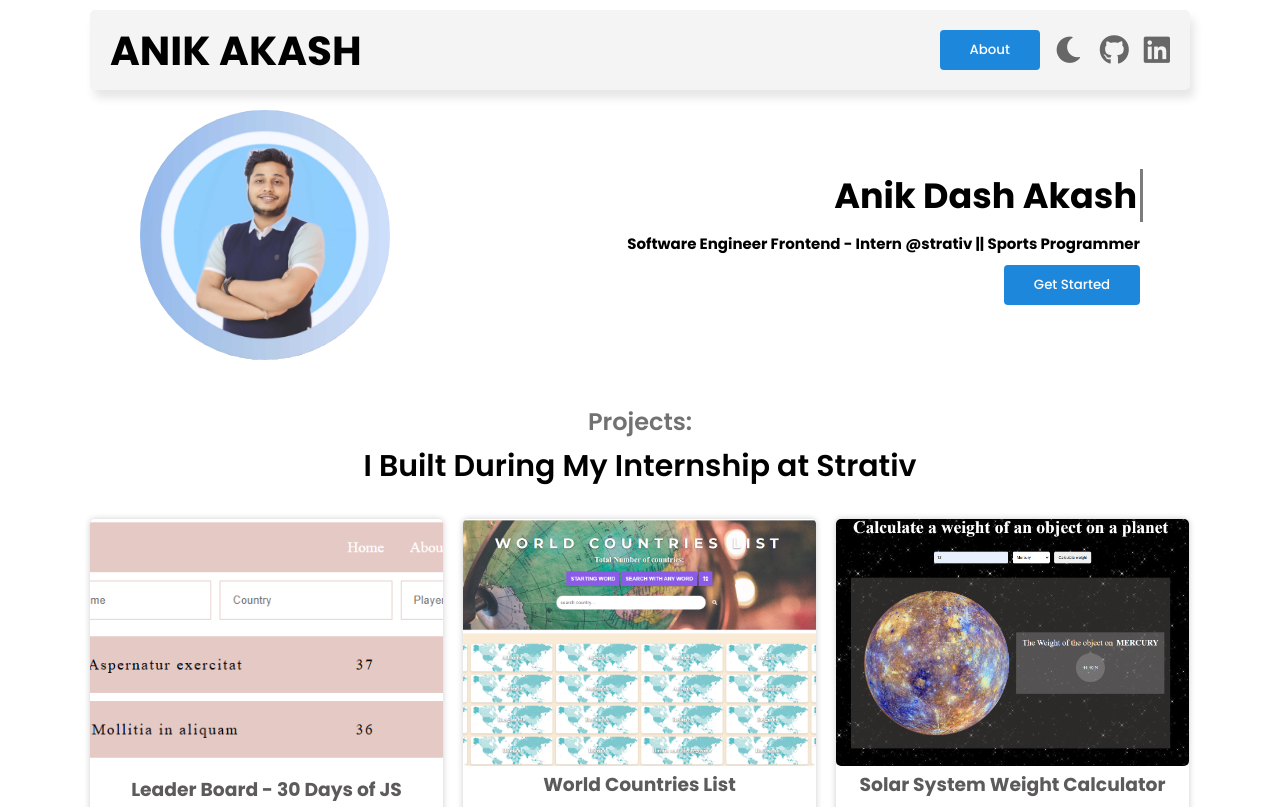
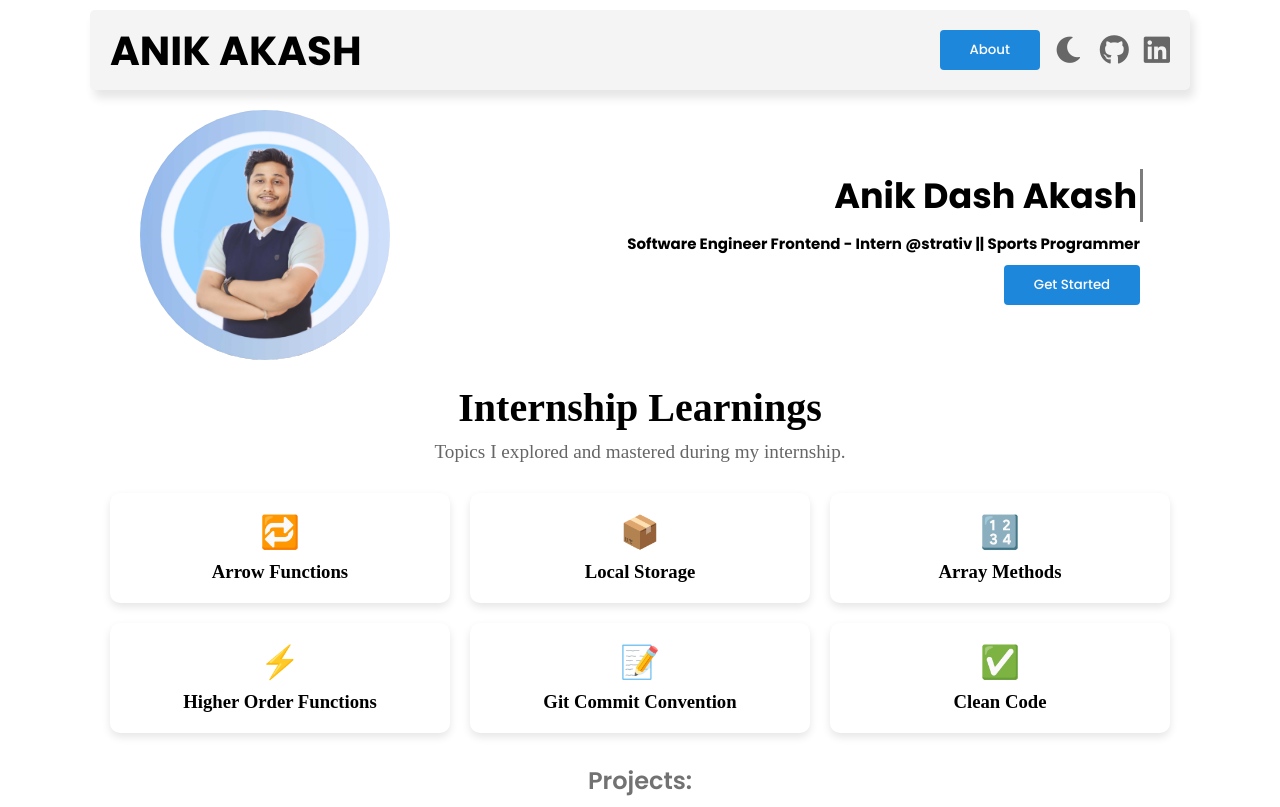
Before and after one commit to anikakash-strativ/anikakash-strativ, a plain HTML site: page index.html in a window 1280 px wide. Shown: the top 807 px of the page. Drawn offline with Linux system fonts and the light colour scheme; no server answers.

Commit message:
add(feat & bug fix): added learning topics and fix sticky nav bar

```diff
--- a/index.css
+++ b/index.css
@@ -201,6 +201,62 @@ body {
   transform: scale(1.05);
 }
 
+/* learning */
+
+.topics-section {
+  display: flex;
+  flex-direction: column;
+  align-items: center;
+}
+
+.topics-section h2 {
+  font-size: 2.5rem;
+  margin-bottom: 10px;
+}
+
+.topics-section p {
+  font-size: 1.2rem;
+  color: #666;
+  margin-bottom: 30px;
+}
+
+
+.topics-grid {
+  display: flex;
+  flex-wrap: wrap;
+  gap: 20px;
+  justify-content: center;
+}
+
+
+.topic-card {
+  flex: 1 1 calc(33.33% - 20px);
+  max-width: 300px;
+  min-width: 200px;
+  background: white;
+  padding: 20px;
+  border-radius: 10px;
+  box-shadow: 0 4px 8px rgba(0, 0, 0, 0.1);
+  transition: 0.3s;
+  display: flex;
+  flex-direction: column;
+  align-items: center;
+}
+
+.topic-card:hover {
+  transform: translateY(-5px);
+  box-shadow: 0 0 6px rgba(0, 0, 0, 0.2);
+}
+
+/* Icon Styling */
+.icon-topic {
+  font-size: 2rem;
+  margin-bottom: 10px;
+}
+
+.topic-card h3{
+  color: var(--text-color);
+}
 /* Project section */
 
 .projectsection {
@@ -270,13 +326,11 @@ body {
   justify-content: center;
   align-items: center;
   gap: 20px;
-  /* margin-top: 15px; */
+  height: 45px;
+  background: aliceblue;
 }
 
 .repo .repoicon {
-  width: 50px;
-  height: 50px;
-  margin: 10px 0;
   color: #676767;
   transition: transform 0.3s ease-in-out, text-shadow 0.3s ease-in-out;
 }
@@ -292,14 +346,16 @@ body {
 }
 
 .project_description p{
-  margin-top: 25px;
-  padding: 10px;
+
+  padding: 0px 10px;
   color: #535151;
 }
 
 .Showcase_container h3 {
   font-family: "Poppins", serif;
   color: #454343e0;
+  margin-top: 15px;
+  margin-bottom: 15px;
 }
 
 .project_stack p {
--- a/index.html
+++ b/index.html
@@ -63,6 +63,45 @@
           </div>
         </div>
       </section>
+    </div>
+
+    <div class="container">
+      <section class="topics-section">
+      <h2 style="text-align: center;">Internship Learnings</h2>
+      <p style="text-align: center;">Topics I explored and mastered during my internship.</p>
+
+      <div class="topics-grid">
+          <div class="topic-card">
+              <span class="icon-topic">🔁</span>
+              <h3>Arrow Functions</h3>
+          </div>
+
+          <div class="topic-card">
+              <span class="icon-topic">📦</span>
+              <h3>Local Storage</h3>
+          </div>
+
+          <div class="topic-card">
+              <span class="icon-topic">🔢</span>
+              <h3>Array Methods</h3>
+          </div>
+
+          <div class="topic-card">
+              <span class="icon-topic">⚡</span>
+              <h3>Higher Order Functions</h3>
+          </div>
+
+          <div class="topic-card">
+              <span class="icon-topic">📝</span>
+              <h3>Git Commit Convention</h3>
+          </div>
+
+          <div class="topic-card">
+              <span class="icon-topic">✅</span>
+              <h3>Clean Code</h3>
+          </div>
+      </div>
+  </section>
     </div>
 
     <!--Project sections-->
```
